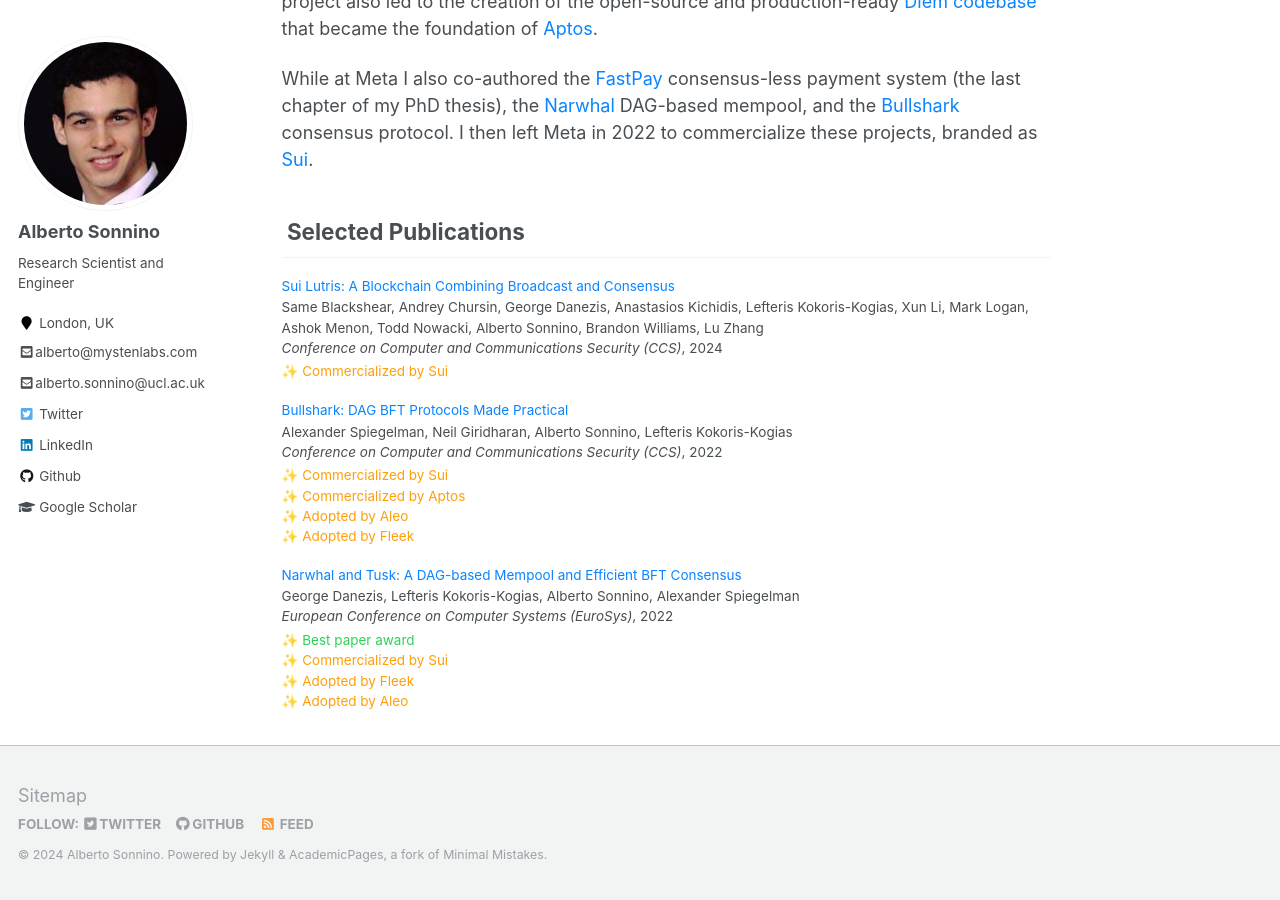
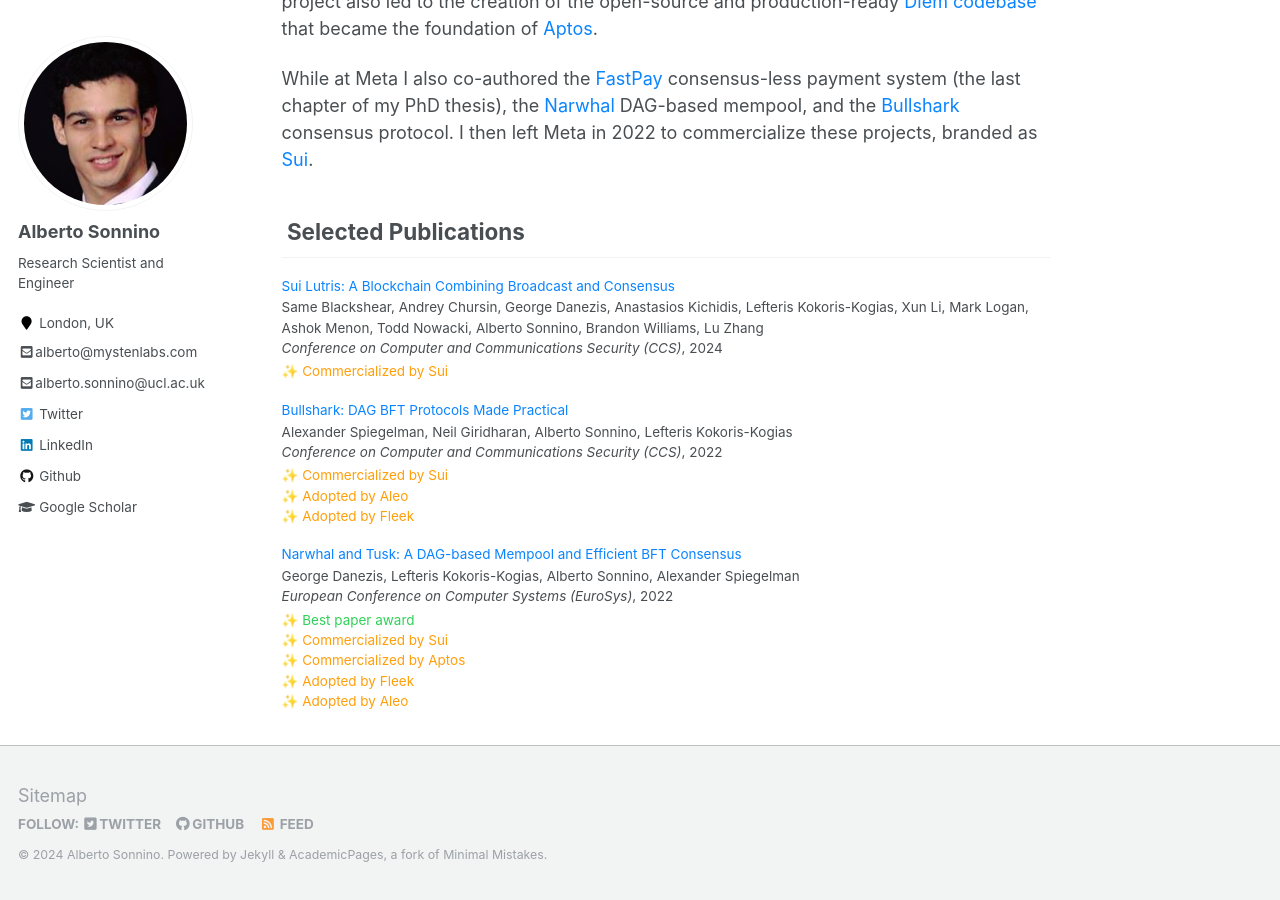
Before and after one commit to asonnino/asonnino.github.io, a Jekyll site: the page built from _pages/about.md, in a window 1280 px wide and 900 px high, scrolled down 959 px. Built offline with Jekyll 4.4.1, drawn with Linux system fonts in a browser that asks for light colours; part of the change alters nothing that is shown.

```diff
--- a/_data/papers.json
+++ b/_data/papers.json
@@ -239,7 +239,6 @@
     "filename": "bullshark.pdf",
     "adoptions": [
       "Commercialized by Sui",
-      "Commercialized by Aptos",
       "Adopted by Aleo",
       "Adopted by Fleek"
     ],
@@ -284,6 +283,7 @@
     "awards": ["Best paper award"],
     "adoptions": [
       "Commercialized by Sui",
+      "Commercialized by Aptos",
       "Adopted by Fleek",
       "Adopted by Aleo"
     ]
```
